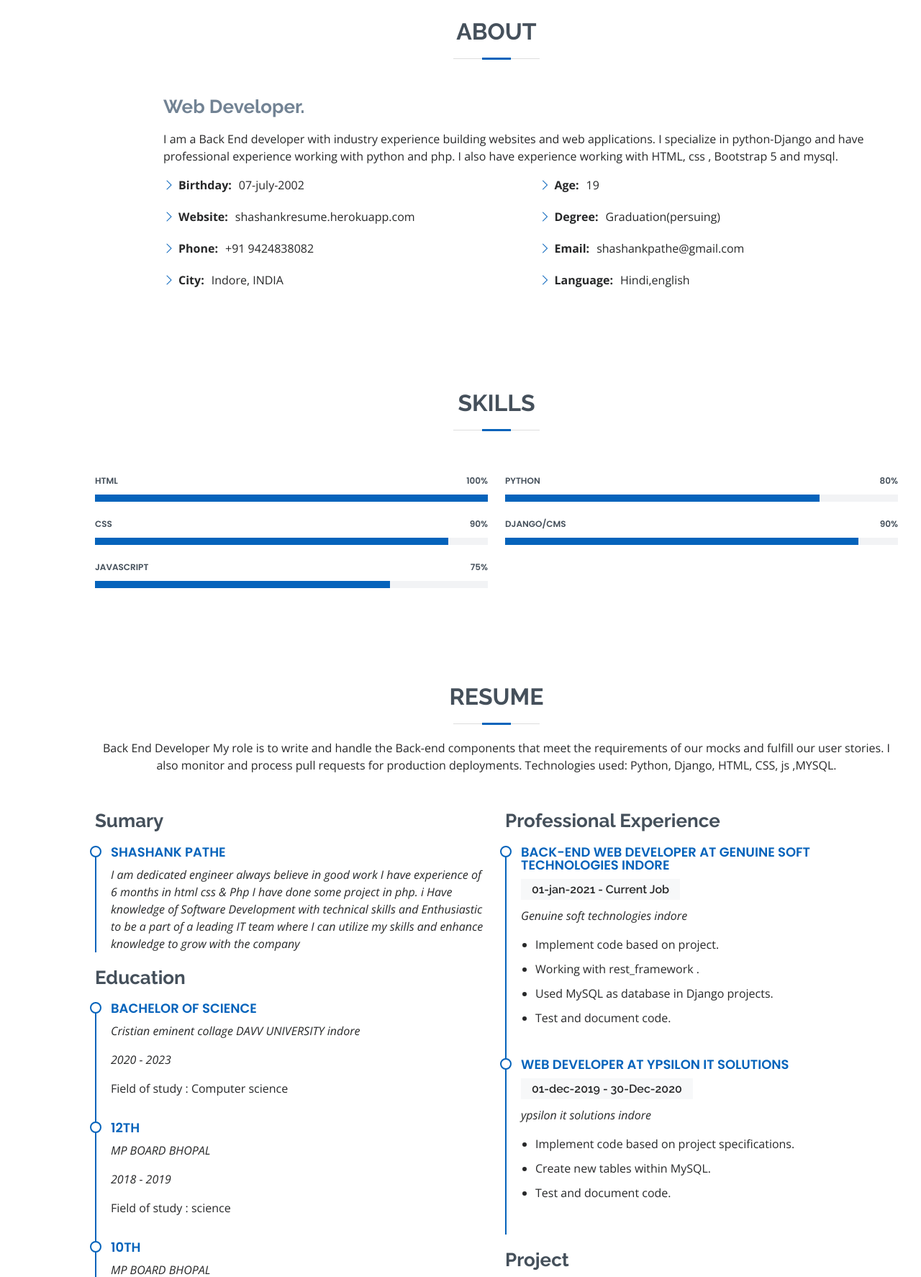
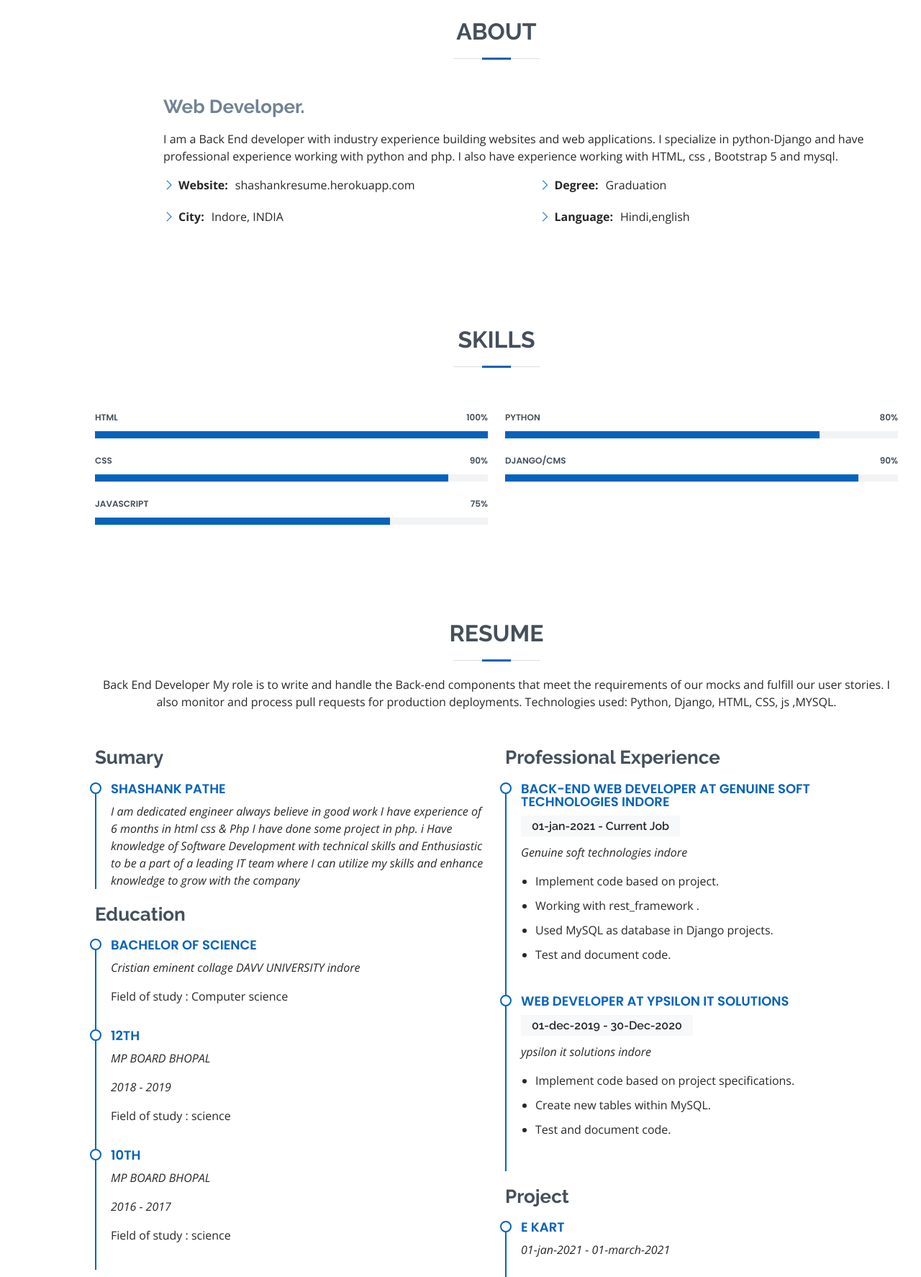
Before and after one commit to shashank-pathe/shashank-resume, a Django app: page / in a window 1280 px wide. Shown: the part 835-2609 px from the top of the page at 72% size. Run offline with Django 4.2, Linux system fonts and the light colour scheme; some libraries are stand-ins or nearby versions.

Commit message:
Update index.html

```diff
--- a/templates/index.html
+++ b/templates/index.html
@@ -106,17 +106,17 @@
             <div class="row">
               <div class="col-lg-6">
                 <ul>
-                  <li><i class="bi bi-chevron-right"></i> <strong>Birthday:</strong> <span>07-july-2002</span></li>
+
                   <li><i class="bi bi-chevron-right"></i> <strong>Website:</strong> <span>shashankresume.herokuapp.com</span></li>
-                  <li><i class="bi bi-chevron-right"></i> <strong>Phone:</strong> <span>+91 9424838082</span></li>
+
                   <li><i class="bi bi-chevron-right"></i> <strong>City:</strong> <span>Indore, INDIA</span></li>
                 </ul>
               </div>
               <div class="col-lg-6">
                 <ul>
-                  <li><i class="bi bi-chevron-right"></i> <strong>Age:</strong> <span>19</span></li>
-                  <li><i class="bi bi-chevron-right"></i> <strong>Degree:</strong> <span>Graduation(persuing)</span></li>
-                  <li><i class="bi bi-chevron-right"></i> <strong>Email:</strong> <span>  shashankpathe@gmail.com</span></li>
+
+                  <li><i class="bi bi-chevron-right"></i> <strong>Degree:</strong> <span>Graduation</span></li>
+
                   <li><i class="bi bi-chevron-right"></i> <strong>Language:</strong> <span>Hindi,english</span></li>
                 </ul>
               </div>
@@ -217,7 +217,7 @@
                 Bachelor of Science </h4>
 
               <p><em>Cristian eminent collage DAVV UNIVERSITY indore</em></p>
-              <p> <em>2020 - 2023</em> </p>
+
               <p>  Field of study : Computer science</p>
             </div>
             <div class="resume-item">
```
